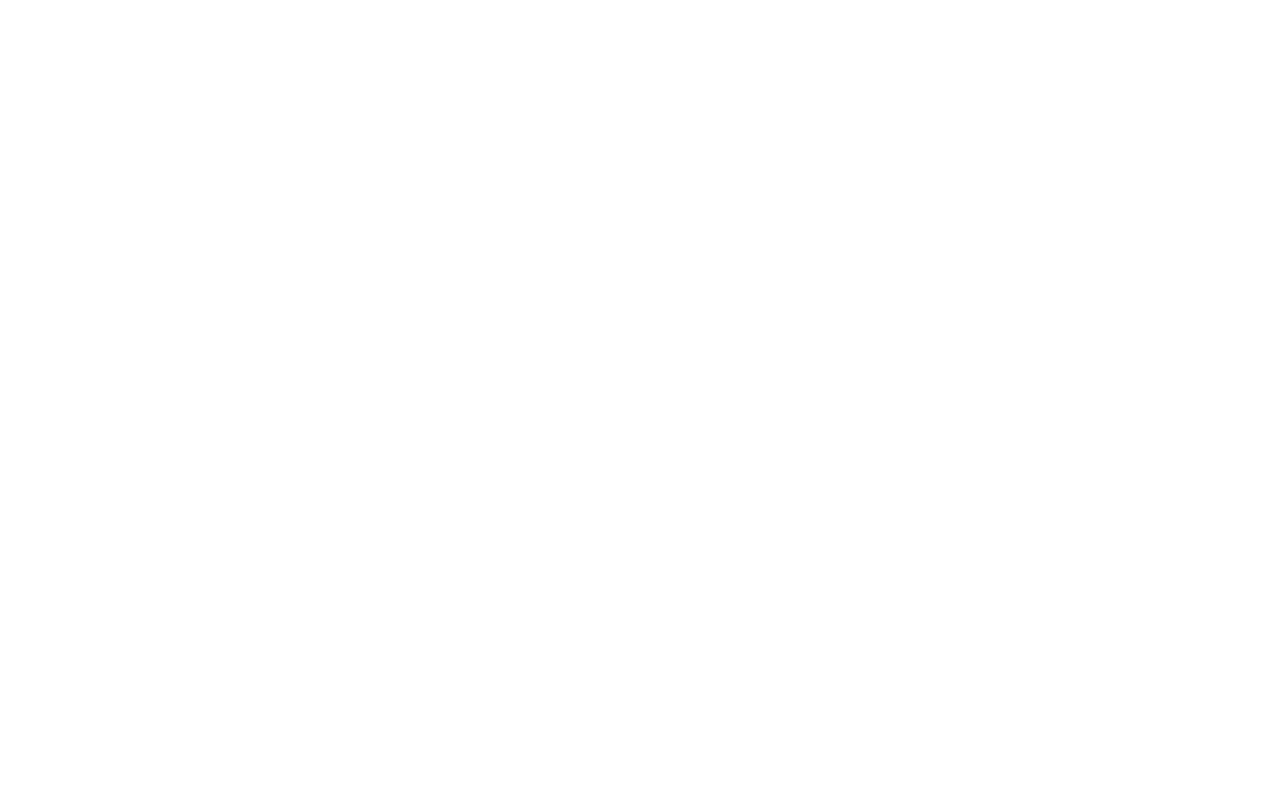
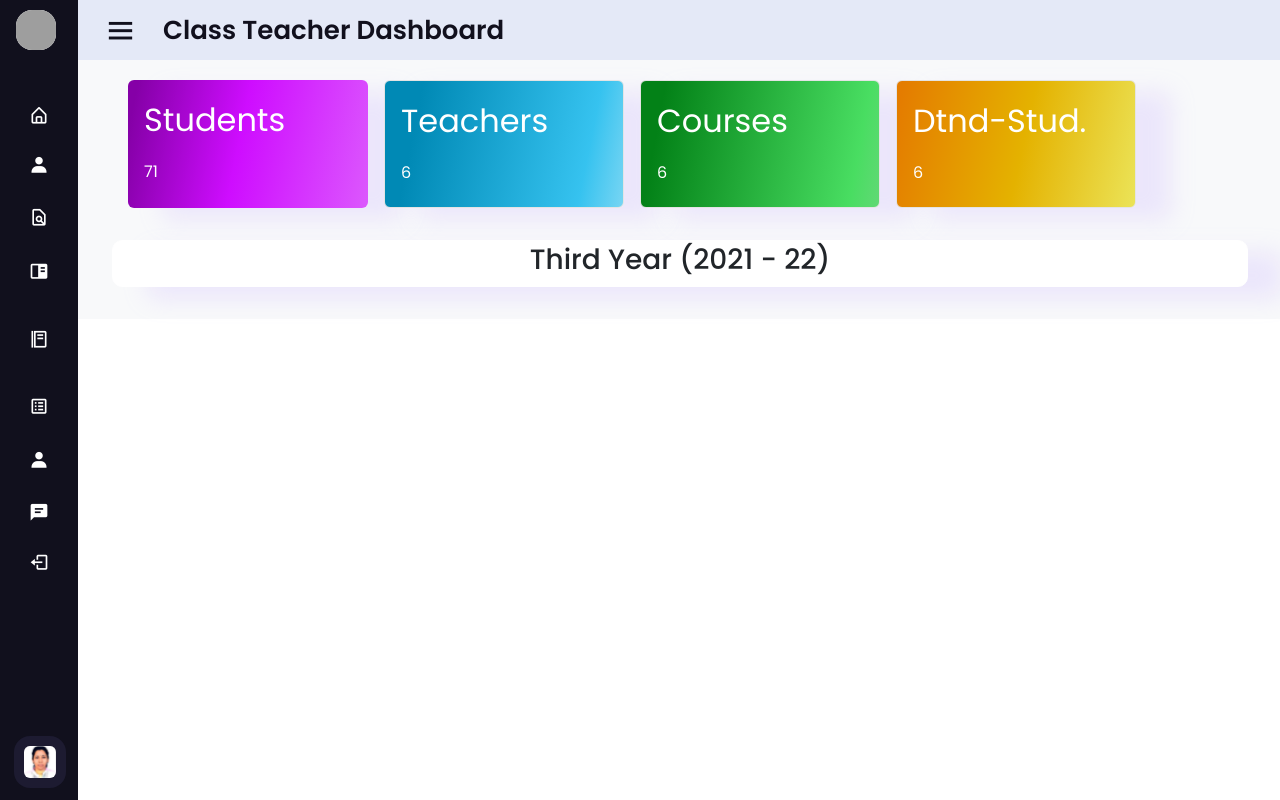
Before and after one commit to PranavShelke4/IT, a React (Create React App) app: page /class-teacher-dashboard in a window 1280 px wide. Before the commit this address had no page. Built offline with nearby package versions, Linux system fonts and the light colour scheme; grey boxes are pictures that could not be loaded.

Commit message:
class teacher start

```diff
--- a/src/functions/routes.js
+++ b/src/functions/routes.js
@@ -4,7 +4,7 @@
 
 // classTaecher Routes
 
-// import ClassTeacherDashboard from '../pages/ClassTeacherPages/Dashboard';
+import ClassTeacherDashboard from '../pages/ClassTeacherPages/Dashboard';
 // import AddAchievement from "../pages/ClassTeacherPages/addAchievement";
 
 
@@ -46,9 +46,9 @@
         <Route path="/allExercises" element={<ExercisesList />}></Route>
 
         {/* class teacher Routes */}
-        {/* <Route path="/class-teacher-dashboard" element={<ClassTeacherDashboard />}></Route>
+        <Route path="/class-teacher-dashboard" element={<ClassTeacherDashboard />}></Route>
 
-        <Route path="/add-achievement" element={<AddAchievement />}></Route> */}
+        {/* <Route path="/add-achievement" element={<AddAchievement />}></Route> */}
       </Routes>
     </>
   );
--- a/src/pages/ClassTeacherPages/Dashboard.js
+++ b/src/pages/ClassTeacherPages/Dashboard.js
@@ -2,16 +2,16 @@
 import ClassNavbar from '../../components/ClassTeacher/classTeacherNavbar'
 import MyClassDetails from "../../components/ClassTeacher/Dashboard/myClassDetails";
 // import FideologyActivities from "../../components/SubjectTeacher/Dashboard/FideologyActivities";
-import ImpNotes from '../../components/ClassTeacher/Dashboard/ImpNotes';
-import StudentAchievement from '../../components/ClassTeacher/Dashboard/StudentAchievement';
+// import ImpNotes from '../../components/ClassTeacher/Dashboard/ImpNotes';
+// import StudentAchievement from '../../components/ClassTeacher/Dashboard/StudentAchievement';
 
 function Dashboard() {
   return (
     <>
         <ClassNavbar/>
         <MyClassDetails />
-        <StudentAchievement />
-        <ImpNotes />
+        {/* <StudentAchievement /> */}
+        {/* <ImpNotes /> */}
     </>
   )
 }
```
